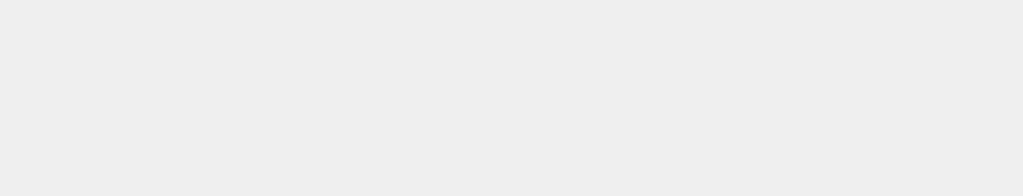
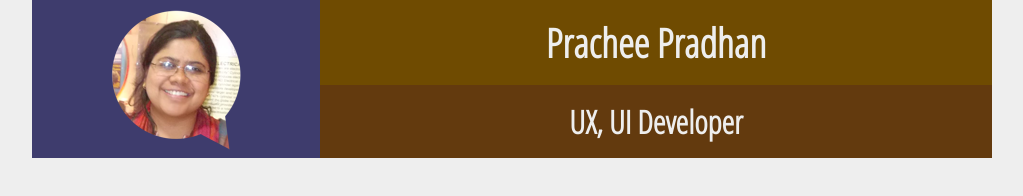
Before and after one commit to pracheejeevan/resume, a plain HTML site: page index.html in a window 1280 px wide. Shown: the whole page, without its empty margins (128-1151 px from the left). Drawn offline with nearby package versions, Linux system fonts and the light colour scheme.

Commit message:
Header section commit

```diff
--- a/index.html
+++ b/index.html
@@ -11,16 +11,24 @@
   <link rel="shortcut icon" href="favicon.png">
   <link rel="apple-touch-icon" href="favicon.png">
 
+  <link href='http://fonts.googleapis.com/css?family=Open+Sans+Condensed:300' rel='stylesheet' type='text/css'>
   <link rel="stylesheet" href="stylesheet/css/style.css">
 </head>
 <body>
 <!--[if lt IE 8]>
 <p class="browserupgrade">You are using an <strong>outdated</strong> browser. Please <a href="http://browsehappy.com/">upgrade your browser</a> to improve your experience.</p>
 <![endif]-->
+<div class="container">
+  <header id="profile-details-section">
+    <div class="profile-details-photo"></div>
+    <h1 class="profile-details-name">Prachee Pradhan</h1>
+    <h2 class="profile-details-designation">UX, UI Developer</h2>
+  </header>
 
-<header>
+  <section id="about-me">
 
-</header>
+  </section>
+</div>
 
 <script src="https://ajax.googleapis.com/ajax/libs/jquery/{{JQUERY_VERSION}}/jquery.min.js"></script>
 </body>
--- a/stylesheet/scss/components/_variables.scss
+++ b/stylesheet/scss/components/_variables.scss
@@ -2,3 +2,6 @@
 $body-background-color: #eee;
 
 $primary-color: #fff;
+
+// Layout Spacing
+$spacing-between-blocks: 10px;
--- a/stylesheet/scss/mixins/_getTextColor.scss
+++ /dev/null
@@ -1,7 +0,0 @@
-@mixin getTextColor($color){
-  @if(lightness($color) > 40%){
-    color: #333;
-  }else{
-    color: #ccc;
-  }
-}
--- a/stylesheet/scss/mixins/_mixins.scss
+++ /dev/null
@@ -1 +0,0 @@
-@import "getTextColor";
--- /dev/null
+++ b/stylesheet/scss/modules/_profile-details-section.scss
@@ -0,0 +1,39 @@
+#profile-details-section{
+  background: #3E3C6D;
+  color: #eee;
+}
+.profile-details-photo{
+  background-image: url('../../images/prachee-clipped.png');
+  background-repeat: no-repeat;
+  height: 140px;
+  margin: 0px auto $spacing-between-blocks;
+  width: 130px;
+  @media screen and (min-width: 700px){
+    float: left;
+    width: 30%;
+    background-position: center center;
+    margin-top: 10px;
+  }
+}
+.profile-details-name{
+  background-color: #6F4B01;
+  font-size: 40px;
+  margin: 0;
+  padding: $spacing-between-blocks;
+  text-align: center;
+}
+.profile-details-designation{
+  background-color: #633A0E;
+  font-size: 32px;
+  margin: 0;
+  padding: 10px;
+  text-align: center;
+}
+
+@media screen and (min-width: 700px){
+  .profile-details-name,
+  .profile-details-designation{
+    margin-left: 30%;
+    padding: 15px;
+  }
+}
--- a/stylesheet/scss/style.scss
+++ b/stylesheet/scss/style.scss
@@ -2,13 +2,22 @@
 
 @import "components/variables";
 
-@import "mixins/mixins";
-
 body{
   background: $body-background-color;
+  font-family: 'Open Sans Condensed', sans-serif;
+  font-size: 14px;
 }
 
-header{
-  background: $primary-color;
-  @include getTextColor($primary-color);
+.clear{
+  overflow: auto;
+  width: 100%;
 }
+
+.container{
+  max-width: 960px;
+  width: 100%;
+  margin: 0 auto;
+  background: darken($body-background-color, 10%);
+}
+
+@import "modules/profile-details-section";
```
Also changed, not shown: images/prachee-clipped.png (added), stylesheet/css/style.css.
